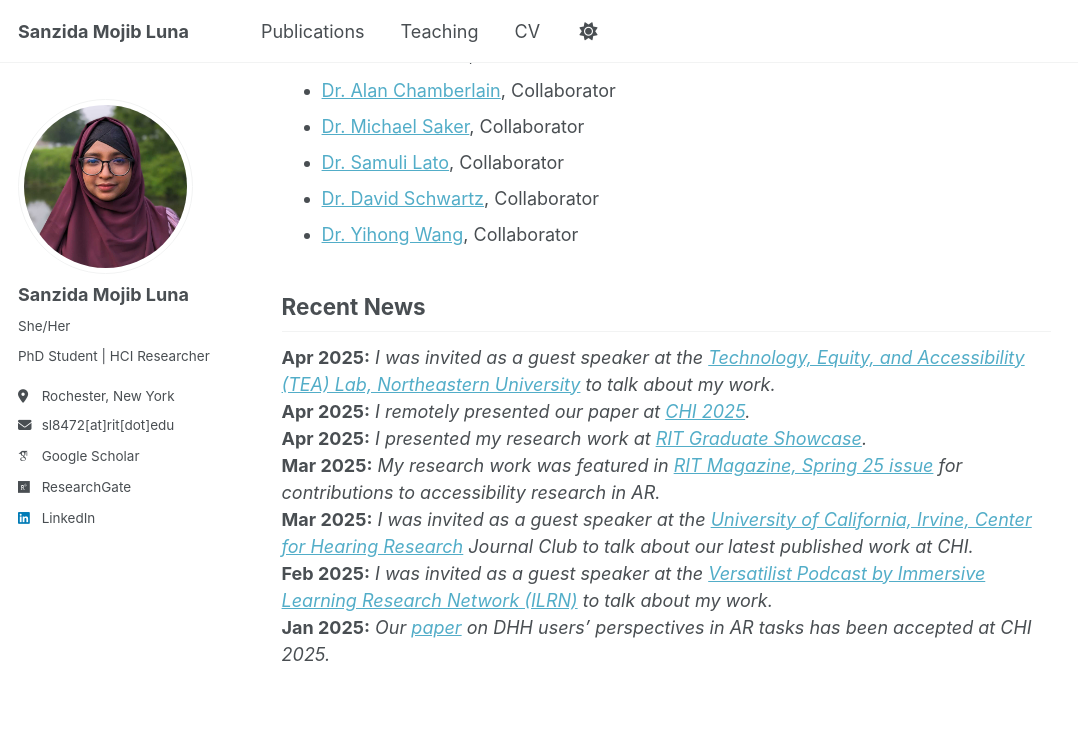
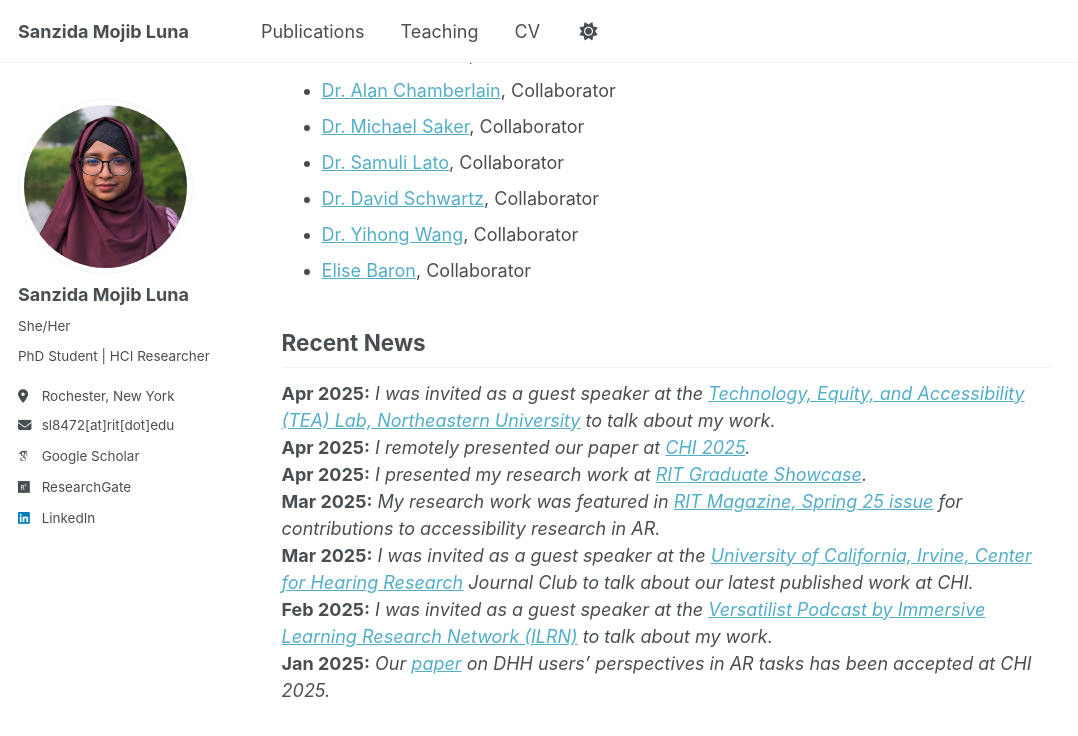
Before and after one commit to SanzidaMojibLuna/SanzidaMojibLuna.github.io, a Jekyll site: the page built from _pages/about.md, in a window 1280 px wide and 900 px high, scrolled down 687 px. Shown: the top 736 px of the window, without its empty margins (0-1078 px from the left). Built offline with Jekyll 4.4.1, drawn with Linux system fonts in a browser that asks for light colours; some web fonts are replaced.

Commit message:
Update about.md

```diff
--- a/_pages/about.md
+++ b/_pages/about.md
@@ -24,6 +24,7 @@ I have had the privilege of collaborating with the following researchers across
 * [Dr. Samuli Lato](https://www.utu.fi/en/people/samuli-laato), Collaborator
 * [Dr. David Schwartz](https://www.rit.edu/directory/disvks-david-schwartz), Collaborator
 * [Dr. Yihong Wang](https://scholar.xjtlu.edu.cn/en/persons/YihongWang), Collaborator
+* [Elise Baron](https://www.linkedin.com/in/elise-baron-14267a14a/), Collaborator
 
 
 
```
